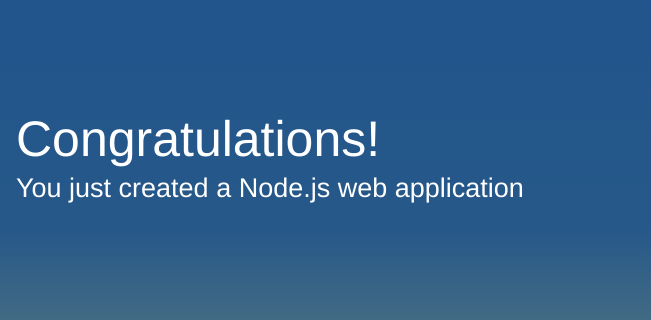
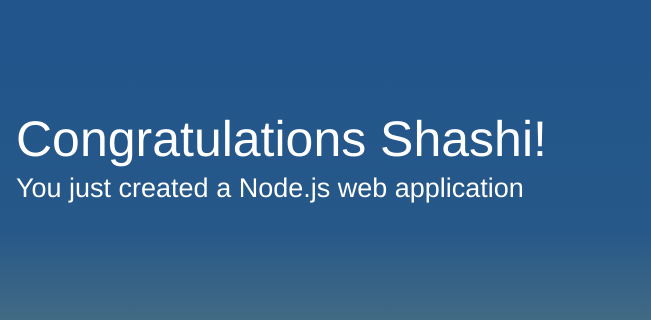
Before and after one commit to shashi1273/nodedemo1, a website: page public/index.html in a window 1280 px wide. Shown: the part 171-491 px from the top of the page, 629-1280 px from the left. Drawn offline with Linux system fonts and the light colour scheme.

Commit message:
Add files via upload

```diff
--- a/public/index.html
+++ b/public/index.html
@@ -58,7 +58,7 @@
         <div class="message">
             <a class="twitter-link" href="http://twitter.com/home/?status=I%20created%20a%20project%20with%20AWS%20CodeStar!%20%23AWS%20%23AWSCodeStar%20https%3A%2F%2Faws.amazon.com%2Fcodestar"><img src="assets/img/tweet.svg" /></a>
             <div class="text">
-                <h1>Congratulations!</h1>
+                <h1>Congratulations Shashi!</h1>
                 <h2>You just created a Node.js web application</h2>
             </div>
         </div>
```
